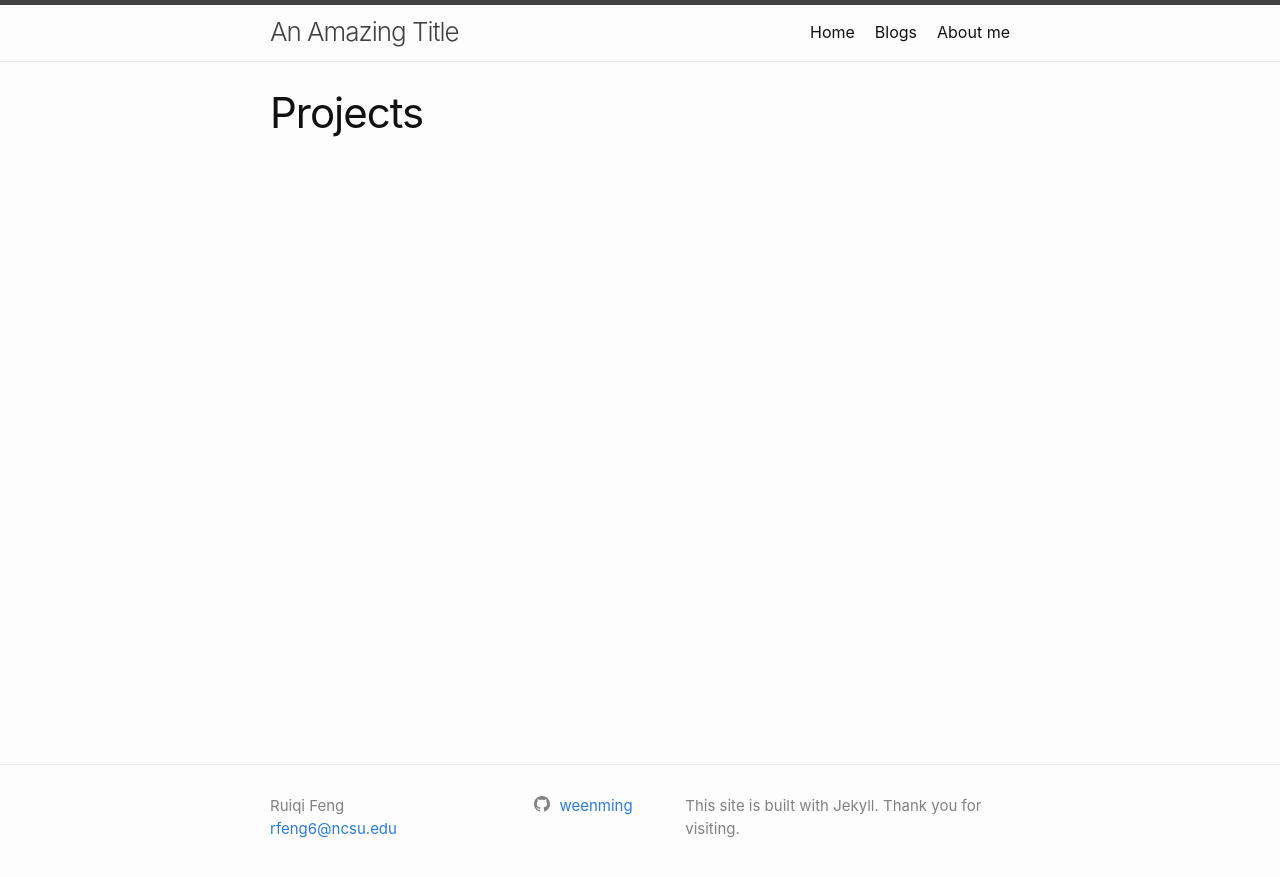
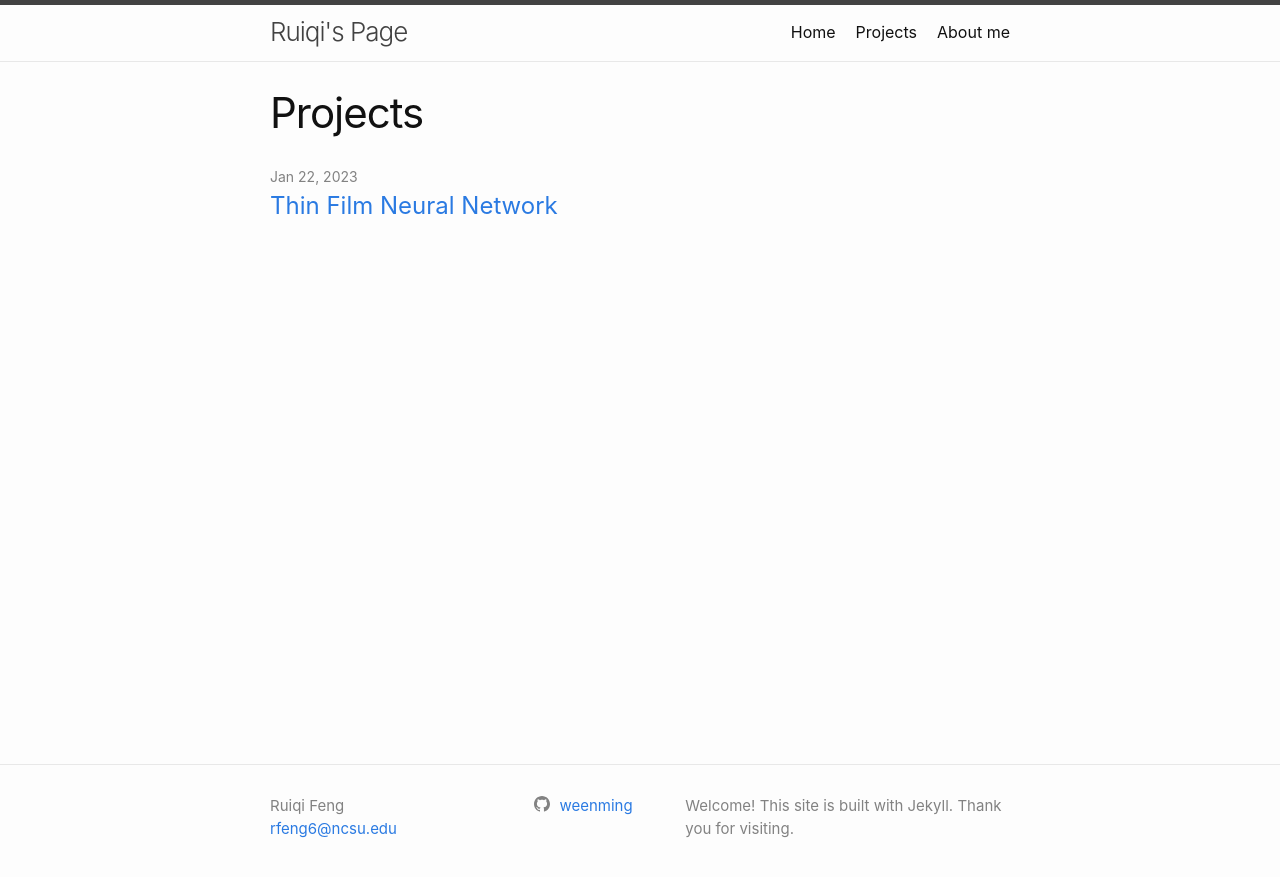
Before and after one commit to weenming/weenming.github.io, a Jekyll site: the page built from projects.md, in a window 1280 px wide. Shown: the top 877 px of the page. Built offline with Jekyll 4.4.1, drawn with Linux system fonts in a browser that asks for light colours.

Commit message:
save before add skin

```diff
--- a/_config.yml
+++ b/_config.yml
@@ -17,13 +17,16 @@
 # you will see them accessed via {{ site.title }}, {{ site.email }}, and so on.
 # You can create any custom variable you would like, and they will be accessible
 # in the templates via {{ site.myvariable }}.
+minima:
+  skin: dark
+  date_format: "%b %-d, %Y"
 
-title: An Amazing Title
+title: Ruiqi's Page
 author: Ruiqi Feng
 email1: rfeng6@ncsu.edu
 # email2: rqfeng20@fudan.edu.cn
 description: >- # this means to ignore newlines until "baseurl:"
-  This site is built with Jekyll. Thank you for visiting.
+  Welcome! This site is built with Jekyll. Thank you for visiting.
 
 baseurl: "" # the subpath of your site, e.g. /blog
 url: "" # the base hostname & protocol for your site, e.g. http://example.com
@@ -32,13 +35,15 @@ github_username: weenming
 # Build settings
 theme: minima
 
+
+
 plugins:
   - jekyll-feed
   - jekyll-seo-tag
 
 header_pages:
   - home.md
-  - blogs.md
+  - projects.md
   - about.md
 
 # Exclude from processing.
--- a/_posts/2023-1-21-welcome-to-my-site.markdown
+++ b/_posts/2023-1-21-welcome-to-my-site.markdown
@@ -4,3 +4,7 @@ title: "Welcome to my new site!"
 date: 2023-1-21 14:37:43 +0300
 type: "blog"
 ---
+
+Hi!
+
+Here is more information about me: [[Link](/about)]
--- a/projects.md
+++ b/projects.md
@@ -4,6 +4,26 @@ title: Projects
 permalink: /projects/
 ---
 
-  <header class="post-header">
-    <h1 class="post-title">{{ page.title | escape }}</h1>
-  </header>
+<header class="post-header">
+<h1 class="post-title">{{ page.title | escape }}</h1>
+</header>
+
+<ul class="post-list">
+{%- for post in site.posts -%}
+    {% if post.type == "project" %}
+    <!-- display only the blog type posts -->
+    <li>
+        {%- assign date_format = site.minima.date_format | default: "%b %-d, %Y" -%}
+        <span class="post-meta">{{ post.date | date: date_format }}</span>
+        <h3>
+        <a class="post-link" href="{{ post.url | relative_url }}">
+            {{ post.title | escape }}
+        </a>
+        </h3>
+        {%- if site.show_excerpts -%}
+        {{ post.excerpt }}
+        {%- endif -%}
+    </li>
+    {% endif %}
+{%- endfor -%}
+</ul>
```
Also changed, not shown: about.md (+1 -1 lines).
